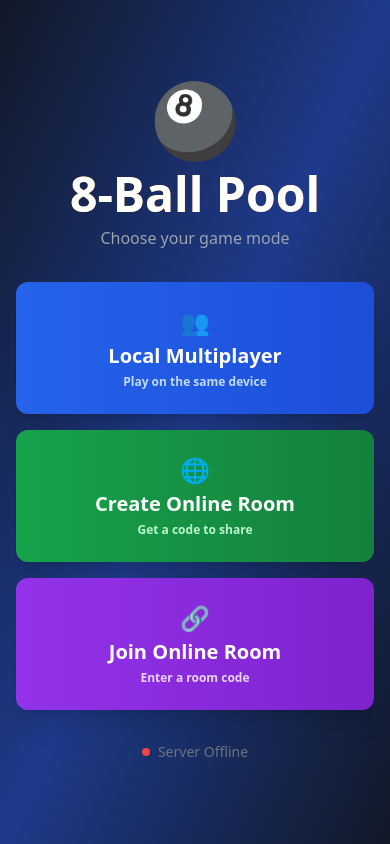
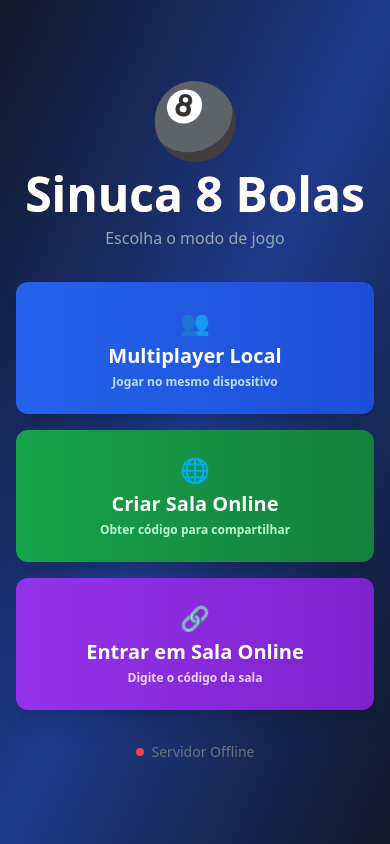
Before and after one commit to ismaelkeffer/Sinuca, a React (Vite) app: page / in a window 390 px wide. Built offline with nearby package versions, Linux system fonts and the light colour scheme.

Commit message:
Feat: Traduzir jogo completo para português brasileiro

```diff
--- a/App.tsx
+++ b/App.tsx
@@ -369,7 +369,7 @@ const App: React.FC = () => {
 
         {/* Title - Hidden in landscape mobile, shown in desktop */}
         <h1 className="hidden lg:block absolute top-2 left-1/2 transform -translate-x-1/2 text-xl lg:text-3xl font-extrabold text-white tracking-tight text-transparent bg-clip-text bg-gradient-to-r from-yellow-400 to-red-500 text-center z-20">
-          React 8-Ball Pool
+          Sinuca 8 Bolas
         </h1>
 
         {/* Game Area - Optimized for landscape */}
@@ -385,7 +385,7 @@ const App: React.FC = () => {
               <div className="absolute inset-0 bg-black/50 z-10 rounded-lg flex items-center justify-center">
                 <div className="text-center">
                   <h2 className="text-3xl md:text-5xl font-bold text-white mb-4">
-                    {gameState.winner === 'player1' ? '🏆 Player 1 Wins!' : '🏆 Player 2 Wins!'}
+                    {gameState.winner === 'player1' ? '🏆 Jogador 1 Venceu!' : '🏆 Jogador 2 Venceu!'}
                   </h2>
                 </div>
               </div>
@@ -403,8 +403,8 @@ const App: React.FC = () => {
       <div className="hidden portrait:block landscape:hidden fixed inset-0 bg-gray-900 z-50 flex items-center justify-center p-8 sm:hidden">
         <div className="text-center">
           <div className="text-6xl mb-4">📱</div>
-          <h2 className="text-2xl font-bold text-white mb-2">Rotate Your Device</h2>
-          <p className="text-gray-400">This game is best played in landscape mode</p>
+          <h2 className="text-2xl font-bold text-white mb-2">Gire Seu Dispositivo</h2>
+          <p className="text-gray-400">Este jogo funciona melhor no modo paisagem</p>
           <div className="mt-6 text-4xl animate-pulse">↻</div>
         </div>
       </div>
--- a/components/GameUI.tsx
+++ b/components/GameUI.tsx
@@ -24,7 +24,7 @@ const GameUI: React.FC<GameUIProps> = ({ gameState, onReset }) => {
   };
 
   const GroupIndicator = ({ group }: { group: 'solid' | 'stripe' | null }) => {
-    if (!group) return <span className="text-[9px] md:text-[10px] text-gray-500 font-mono tracking-widest uppercase mt-1 md:mt-2">Open Table</span>;
+    if (!group) return <span className="text-[9px] md:text-[10px] text-gray-500 font-mono tracking-widest uppercase mt-1 md:mt-2">Mesa Aberta</span>;
 
     return (
       <div className="flex flex-col items-center gap-1 md:gap-2 mt-2 md:mt-3">
@@ -38,7 +38,7 @@ const GameUI: React.FC<GameUIProps> = ({ gameState, onReset }) => {
           )}
         </div>
         <span className="text-[8px] md:text-[10px] font-black uppercase tracking-widest text-white/80 whitespace-nowrap">
-          {group === 'solid' ? 'Solids' : 'Stripes'}
+          {group === 'solid' ? 'Lisas' : 'Listradas'}
         </span>
       </div>
     );
@@ -55,8 +55,8 @@ const GameUI: React.FC<GameUIProps> = ({ gameState, onReset }) => {
             isPlayer1Turn ? 'bg-blue-600 border-blue-400 text-white' : 'bg-orange-600 border-orange-400 text-white'}
          `}>
           {gameStatus === 'gameover'
-            ? 'Match Finished'
-            : `${currentPlayer === 'player1' ? 'Player 1' : 'Player 2'} Turn`}
+            ? 'Partida Finalizada'
+            : `Vez do ${currentPlayer === 'player1' ? 'Jogador 1' : 'Jogador 2'}`}
         </div>
       </div>
 
@@ -71,14 +71,14 @@ const GameUI: React.FC<GameUIProps> = ({ gameState, onReset }) => {
           )}
 
           <div className="z-10 flex flex-col items-center w-full">
-            <span className="text-[10px] md:text-xs font-bold text-blue-400 uppercase tracking-wider mb-0 md:mb-1">Player 1</span>
+            <span className="text-[10px] md:text-xs font-bold text-blue-400 uppercase tracking-wider mb-0 md:mb-1">Jogador 1</span>
             <div className="text-3xl md:text-5xl font-black text-white mb-0 md:mb-1 shadow-black drop-shadow-lg">P1</div>
             <GroupIndicator group={player1Group} />
           </div>
 
           {isPlayer1Turn && gameStatus !== 'gameover' && (
             <div className="absolute -top-3 md:-top-4 bg-yellow-400 text-black text-[9px] md:text-xs font-black px-4 py-1 md:px-6 md:py-2 rounded-full uppercase tracking-widest shadow-[0_0_15px_rgba(250,204,21,0.6)] animate-bounce border-2 border-white z-20 whitespace-nowrap">
-              Your Turn
+              Sua Vez
             </div>
           )}
         </div>
@@ -98,14 +98,14 @@ const GameUI: React.FC<GameUIProps> = ({ gameState, onReset }) => {
           )}
 
           <div className="z-10 flex flex-col items-center w-full">
-            <span className="text-[10px] md:text-xs font-bold text-orange-400 uppercase tracking-wider mb-0 md:mb-1">Player 2</span>
+            <span className="text-[10px] md:text-xs font-bold text-orange-400 uppercase tracking-wider mb-0 md:mb-1">Jogador 2</span>
             <div className="text-3xl md:text-5xl font-black text-white mb-0 md:mb-1 shadow-black drop-shadow-lg">P2</div>
             <GroupIndicator group={player2Group} />
           </div>
 
           {!isPlayer1Turn && gameStatus !== 'gameover' && (
             <div className="absolute -top-3 md:-top-4 bg-yellow-400 text-black text-[9px] md:text-xs font-black px-4 py-1 md:px-6 md:py-2 rounded-full uppercase tracking-widest shadow-[0_0_15px_rgba(250,204,21,0.6)] animate-bounce border-2 border-white z-20 whitespace-nowrap">
-              Your Turn
+              Sua Vez
             </div>
           )}
         </div>
@@ -119,18 +119,18 @@ const GameUI: React.FC<GameUIProps> = ({ gameState, onReset }) => {
 
             <div className="relative z-10">
               <h2 className="text-4xl md:text-6xl font-black mb-4 md:mb-6 text-transparent bg-clip-text bg-gradient-to-r from-yellow-300 via-orange-400 to-red-500 drop-shadow-sm">
-                {winner === 'player1' ? 'P1 WINS!' : 'P2 WINS!'}
+                {winner === 'player1' ? 'J1 VENCEU!' : 'J2 VENCEU!'}
               </h2>
 
               <p className="text-gray-300 mb-6 md:mb-10 text-sm md:text-lg">
-                Great match! {winner === 'player1' ? 'Player 1' : 'Player 2'} potted the 8-Ball correctly.
+                Ótima partida! {winner === 'player1' ? 'Jogador 1' : 'Jogador 2'} encaçapou a bola 8 corretamente.
               </p>
 
               <button
                 onClick={onReset}
                 className="px-8 py-3 md:px-12 md:py-4 bg-white hover:bg-gray-100 text-black rounded-full font-black text-sm md:text-lg tracking-widest shadow-[0_0_30px_rgba(255,255,255,0.3)] transition-all transform hover:scale-105 active:scale-95"
               >
-                PLAY AGAIN
+                JOGAR NOVAMENTE
               </button>
             </div>
           </div>
@@ -139,11 +139,11 @@ const GameUI: React.FC<GameUIProps> = ({ gameState, onReset }) => {
 
       {/* Footer Rules Summary - Hidden in landscape mobile */}
       <div className="hidden md:block mt-1 md:mt-4 bg-black/40 rounded-xl p-3 md:p-4 text-center border border-white/5 backdrop-blur-md">
-        <h3 className="text-[9px] md:text-[10px] font-bold text-gray-400 uppercase tracking-widest mb-1 md:mb-2">Game Rules (8-Ball)</h3>
+        <h3 className="text-[9px] md:text-[10px] font-bold text-gray-400 uppercase tracking-widest mb-1 md:mb-2">Regras do Jogo (Bola 8)</h3>
         <p className="text-[9px] md:text-[11px] text-gray-500 leading-relaxed max-w-2xl mx-auto">
-          <strong>Objective:</strong> Pot your group then the 8-Ball. <br className="md:hidden" />
-          <strong>Foul:</strong> Potting cue ball resets it. <br className="md:hidden" />
-          <strong>Loss:</strong> Potting 8-Ball early or scratching on it.
+          <strong>Objetivo:</strong> Encaçape seu grupo e depois a bola 8. <br className="md:hidden" />
+          <strong>Falta:</strong> Encaçapar a bola branca a reposiciona. <br className="md:hidden" />
+          <strong>Derrota:</strong> Encaçapar a bola 8 antes da hora ou com falta.
         </p>
       </div>
     </div>
--- a/components/MultiplayerMenu.tsx
+++ b/components/MultiplayerMenu.tsx
@@ -37,26 +37,26 @@ const MultiplayerMenu: React.FC<MultiplayerMenuProps> = ({
                     <div className="text-center">
                         <div className="text-6xl mb-4">🎱</div>
                         <h2 className="text-3xl font-bold text-white mb-4">
-                            {waitingForPlayer ? 'Waiting for Opponent...' : 'Game Ready!'}
+                            {waitingForPlayer ? 'Aguardando Oponente...' : 'Jogo Pronto!'}
                         </h2>
 
                         <div className="bg-gray-900 rounded-lg p-6 mb-6">
-                            <p className="text-gray-400 text-sm mb-2">Room Code</p>
+                            <p className="text-gray-400 text-sm mb-2">Código da Sala</p>
                             <div className="text-5xl font-black text-yellow-400 tracking-widest mb-4">
                                 {roomCode}
                             </div>
-                            <p className="text-gray-500 text-xs">Share this code with your friend</p>
+                            <p className="text-gray-500 text-xs">Compartilhe este código com seu amigo</p>
                         </div>
 
                         <div className="flex items-center justify-center gap-3 mb-6">
                             <div className={`w-3 h-3 rounded-full ${connectionStatus === 'connected' ? 'bg-green-500' : 'bg-red-500'} animate-pulse`}></div>
                             <span className="text-sm text-gray-400">
-                                {connectionStatus === 'connected' ? 'Connected' : 'Connecting...'}
+                                {connectionStatus === 'connected' ? 'Conectado' : 'Conectando...'}
                             </span>
                         </div>
 
                         <div className="text-sm text-gray-400 mb-4">
-                            You are <span className="text-blue-400 font-bold">Player {playerNumber}</span>
+                            Você é <span className="text-blue-400 font-bold">Jogador {playerNumber}</span>
                         </div>
 
                         {waitingForPlayer && (
@@ -77,9 +77,9 @@ const MultiplayerMenu: React.FC<MultiplayerMenuProps> = ({
                 <div className="text-center mb-8">
                     <div className="text-7xl mb-4">🎱</div>
                     <h1 className="text-5xl font-black text-white mb-2 text-transparent bg-clip-text bg-gradient-to-r from-yellow-400 to-red-500">
-                        8-Ball Pool
+                        Sinuca 8 Bolas
                     </h1>
-                    <p className="text-gray-400">Choose your game mode</p>
+                    <p className="text-gray-400">Escolha o modo de jogo</p>
                 </div>
 
                 <div className="space-y-4">
@@ -89,8 +89,8 @@ const MultiplayerMenu: React.FC<MultiplayerMenuProps> = ({
                         className="w-full bg-gradient-to-r from-blue-600 to-blue-700 hover:from-blue-500 hover:to-blue-600 text-white font-bold py-6 px-8 rounded-xl transition-all transform hover:scale-105 active:scale-95 shadow-xl"
                     >
                         <div className="text-2xl mb-1">👥</div>
-                        <div className="text-xl">Local Multiplayer</div>
-                        <div className="text-xs text-blue-200 mt-1">Play on the same device</div>
+                        <div className="text-xl">Multiplayer Local</div>
+                        <div className="text-xs text-blue-200 mt-1">Jogar no mesmo dispositivo</div>
                     </button>
 
                     {/* Create Room */}
@@ -99,8 +99,8 @@ const MultiplayerMenu: React.FC<MultiplayerMenuProps> = ({
                         className="w-full bg-gradient-to-r from-green-600 to-green-700 hover:from-green-500 hover:to-green-600 text-white font-bold py-6 px-8 rounded-xl transition-all transform hover:scale-105 active:scale-95 shadow-xl"
                     >
                         <div className="text-2xl mb-1">🌐</div>
-                        <div className="text-xl">Create Online Room</div>
-                        <div className="text-xs text-green-200 mt-1">Get a code to share</div>
+                        <div className="text-xl">Criar Sala Online</div>
+                        <div className="text-xs text-green-200 mt-1">Obter código para compartilhar</div>
                     </button>
 
                     {/* Join Room */}
@@ -110,12 +110,12 @@ const MultiplayerMenu: React.FC<MultiplayerMenuProps> = ({
                             className="w-full bg-gradient-to-r from-purple-600 to-purple-700 hover:from-purple-500 hover:to-purple-600 text-white font-bold py-6 px-8 rounded-xl transition-all transform hover:scale-105 active:scale-95 shadow-xl"
                         >
                             <div className="text-2xl mb-1">🔗</div>
-                            <div className="text-xl">Join Online Room</div>
-                            <div className="text-xs text-purple-200 mt-1">Enter a room code</div>
+                            <div className="text-xl">Entrar em Sala Online</div>
+                            <div className="text-xs text-purple-200 mt-1">Digite o código da sala</div>
                         </button>
                     ) : (
                         <form onSubmit={handleJoinSubmit} className="bg-gray-800 rounded-xl p-6 border-2 border-purple-500">
-                            <label className="block text-white font-bold mb-3">Enter Room Code</label>
+                            <label className="block text-white font-bold mb-3">Digite o Código da Sala</label>
                             <input
                                 type="text"
                                 value={joinCode}
@@ -134,14 +134,14 @@ const MultiplayerMenu: React.FC<MultiplayerMenuProps> = ({
                                     }}
                                     className="flex-1 bg-gray-700 hover:bg-gray-600 text-white font-bold py-3 px-4 rounded-lg transition-all"
                                 >
-                                    Cancel
+                                    Cancelar
                                 </button>
                                 <button
                                     type="submit"
                                     disabled={joinCode.length !== 6}
                                     className="flex-1 bg-purple-600 hover:bg-purple-500 disabled:bg-gray-600 disabled:cursor-not-allowed text-white font-bold py-3 px-4 rounded-lg transition-all"
                                 >
-                                    Join
+                                    Entrar
                                 </button>
                             </div>
                         </form>
@@ -152,9 +152,9 @@ const MultiplayerMenu: React.FC<MultiplayerMenuProps> = ({
                     <div className="flex items-center justify-center gap-2 text-sm text-gray-500">
                         <div className={`w-2 h-2 rounded-full ${connectionStatus === 'connected' ? 'bg-green-500' : connectionStatus === 'connecting' ? 'bg-yellow-500' : 'bg-red-500'}`}></div>
                         <span>
-                            {connectionStatus === 'connected' ? 'Server Connected' :
-                                connectionStatus === 'connecting' ? 'Connecting...' :
-                                    'Server Offline'}
+                            {connectionStatus === 'connected' ? 'Servidor Conectado' :
+                                connectionStatus === 'connecting' ? 'Conectando...' :
+                                    'Servidor Offline'}
                         </span>
                     </div>
                 </div>
--- a/components/PoolTable.tsx
+++ b/components/PoolTable.tsx
@@ -375,7 +375,7 @@ const PoolTable: React.FC<PoolTableProps> = ({ balls, cueBall, isAiming, onShoot
           ctx.fillStyle = 'white';
           ctx.font = 'bold 12px Arial';
           ctx.textAlign = 'center';
-          ctx.fillText('POWER', meterX + meterWidth / 2, meterY - 10);
+          ctx.fillText('POTÊNCIA', meterX + meterWidth / 2, meterY - 10);
         }
       }
     }
@@ -479,7 +479,7 @@ const PoolTable: React.FC<PoolTableProps> = ({ balls, cueBall, isAiming, onShoot
       />
       {isAiming && !dragStart && (
         <div className="absolute top-4 left-1/2 transform -translate-x-1/2 text-white/50 text-xs md:text-sm pointer-events-none select-none whitespace-nowrap">
-          Drag to shoot
+          Arraste para atirar
         </div>
       )}
     </div>
--- a/index.html
+++ b/index.html
@@ -8,7 +8,7 @@
   <meta name="mobile-web-app-capable" content="yes" />
   <meta name="apple-mobile-web-app-capable" content="yes" />
   <meta name="apple-mobile-web-app-status-bar-style" content="black-translucent" />
-  <title>React 8-Ball Pool</title>
+  <title>Sinuca 8 Bolas</title>
   <script src="https://cdn.tailwindcss.com"></script>
   <style>
     * {
```
Also changed, not shown: 1 other file (tests, documents, lock files or other folders).
